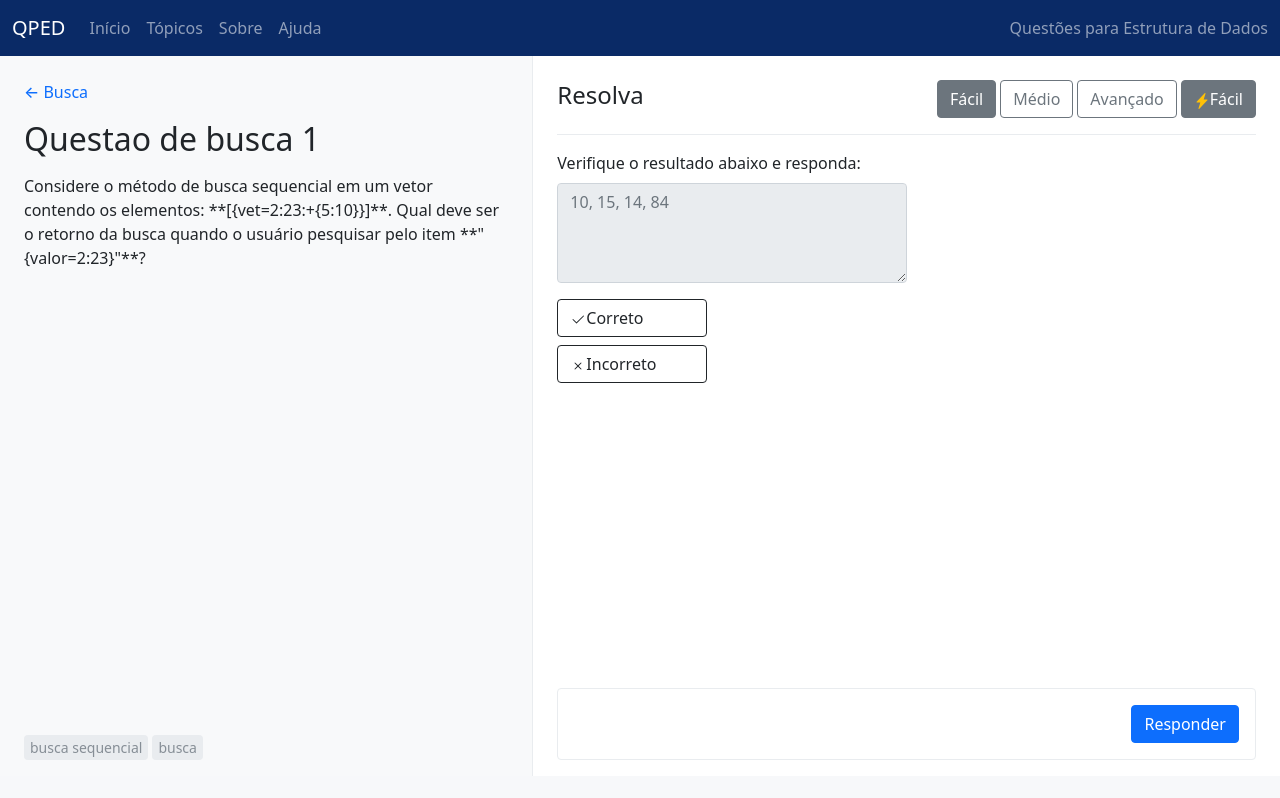
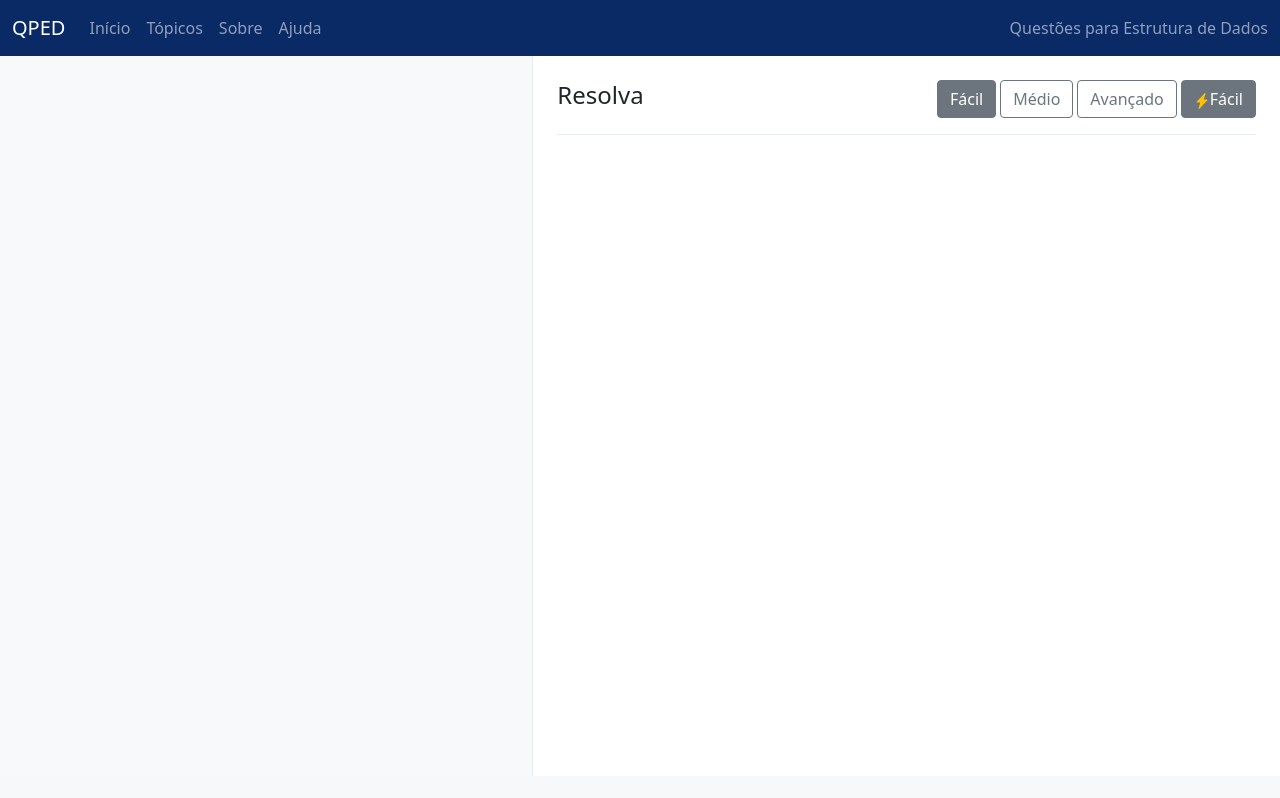
Before and after one commit to utfpr-qped/qped, a React (Create React App) app: page /question/1 in a window 1280 px wide. Built offline with nearby package versions, Linux system fonts and the light colour scheme; the HTML template or start-up script is replaced by a standard one.

Commit message:
Comments

```diff
--- a/src/components/TopicSection/index.js
+++ b/src/components/TopicSection/index.js
@@ -6,7 +6,7 @@ const TopicSection = ({ questionList, sectionTitle }) => {
       <h2 className="h4 mb-4">{sectionTitle}</h2>
       {
         questionList.map(question =>
-          <Link to="/" key={question.id}>{question.title}</Link>
+          <Link to={`/question/${question.id}`} key={question.id}>{question.title}</Link>
         )
       }
     </section>
--- a/src/view/Topics/index.js
+++ b/src/view/Topics/index.js
@@ -1,4 +1,4 @@
-import { useEffect, useState } from "react";
+// import { useEffect, useState } from "react";
 import TopicSection from "../../components/TopicSection";
 // import { Link } from "react-router-dom";
 import "./index.css";
--- a/src/view/ViewQuestion/index.js
+++ b/src/view/ViewQuestion/index.js
@@ -1,20 +1,27 @@
-import { useState, useEffect } from "react";
-import { Link } from "react-router-dom";
+import { useEffect } from "react";
+// import { Link } from "react-router-dom";
 
-import { TrueOrFalse, Alternative, Written } from "../../components/AnswerType";
-import { Default, Solved } from "../../components/QuestionActions";
+// import { TrueOrFalse, Alternative, Written } from "../../components/AnswerType";
+// import { Default, Solved } from "../../components/QuestionActions";
 
 import "./index.css";
 
 // Questions DB
-import { QuestionsDB as questions } from "../../utils/questions";
+// import { QuestionsDB as questions } from "../../utils/questions";
 
 /**
  * ViewQuestion
  * Display a question and its resolution area
  */
 const ViewQuestion = ({ match }) => {
-  const [question, setQuestion] = useState(questions.busca[0])
+  // const [question, setQuestion] = useState({})
+
+  useEffect(() => {
+    // Encontrar pelo params o id da questao e mostrar
+
+
+    console.log(match.params.idQuestion)
+  })
 
   return (
     <div className="container-fluid">
@@ -23,15 +30,15 @@ const ViewQuestion = ({ match }) => {
         <div className="Instruction col-md-5">
           <div className="body">
             <div className="mb-3">
-              <Link to="/topics" className="h6 subject">{`← ${question.subject}`}</Link>
+              {/* <Link to="/topics" className="h6 subject">{`← ${question.subject}`}</Link> */}
             </div>
-            <h2 className="h2 mb-3">{question.title}</h2>
-            <p className="mb-4">{question.text}</p>
+            {/* <h2 className="h2 mb-3">{question.title}</h2>
+            <p className="mb-4">{question.text}</p> */}
           </div>
 
           <div className="tags mb-6">
             {/* TODO add key for each mapped element */}
-            { question.tags.map(tag => <div className="badge-tags me-1">{tag}</div>) }
+            {/* { question.tags.map(tag => <div className="badge-tags me-1">{tag}</div>) } */}
           </div>
         </div>
 
@@ -56,11 +63,11 @@ const ViewQuestion = ({ match }) => {
             </header>
 
             {/* Body of the resolution area, where a single type of answer is displayed */}
-            <TrueOrFalse />
+            {/* <TrueOrFalse /> */}
           </div>
 
           {/* Component where the actions are --> answer the question/next question */}
-          <Default />
+          {/* <Default /> */}
         </div>
       </div>
     </div>
```
